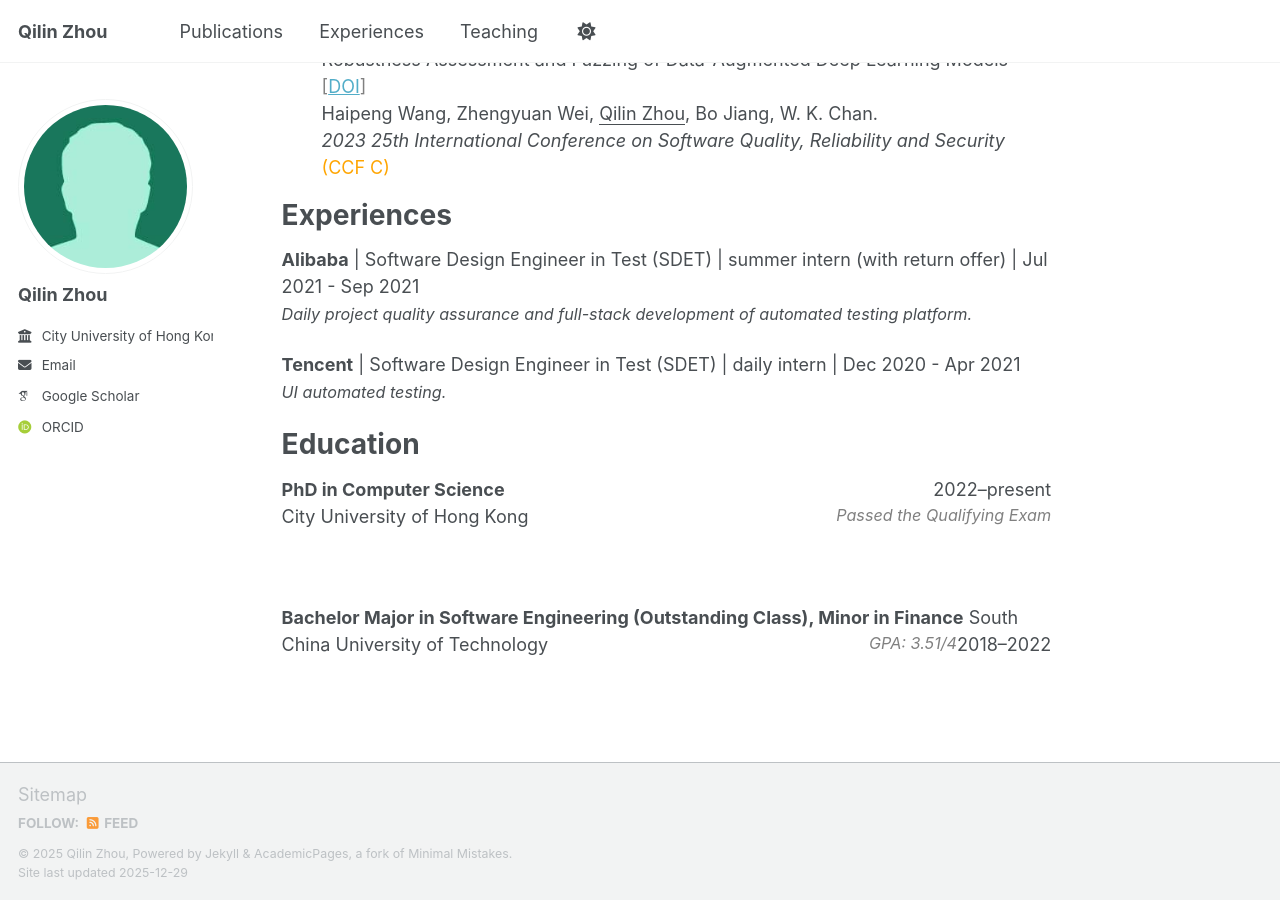
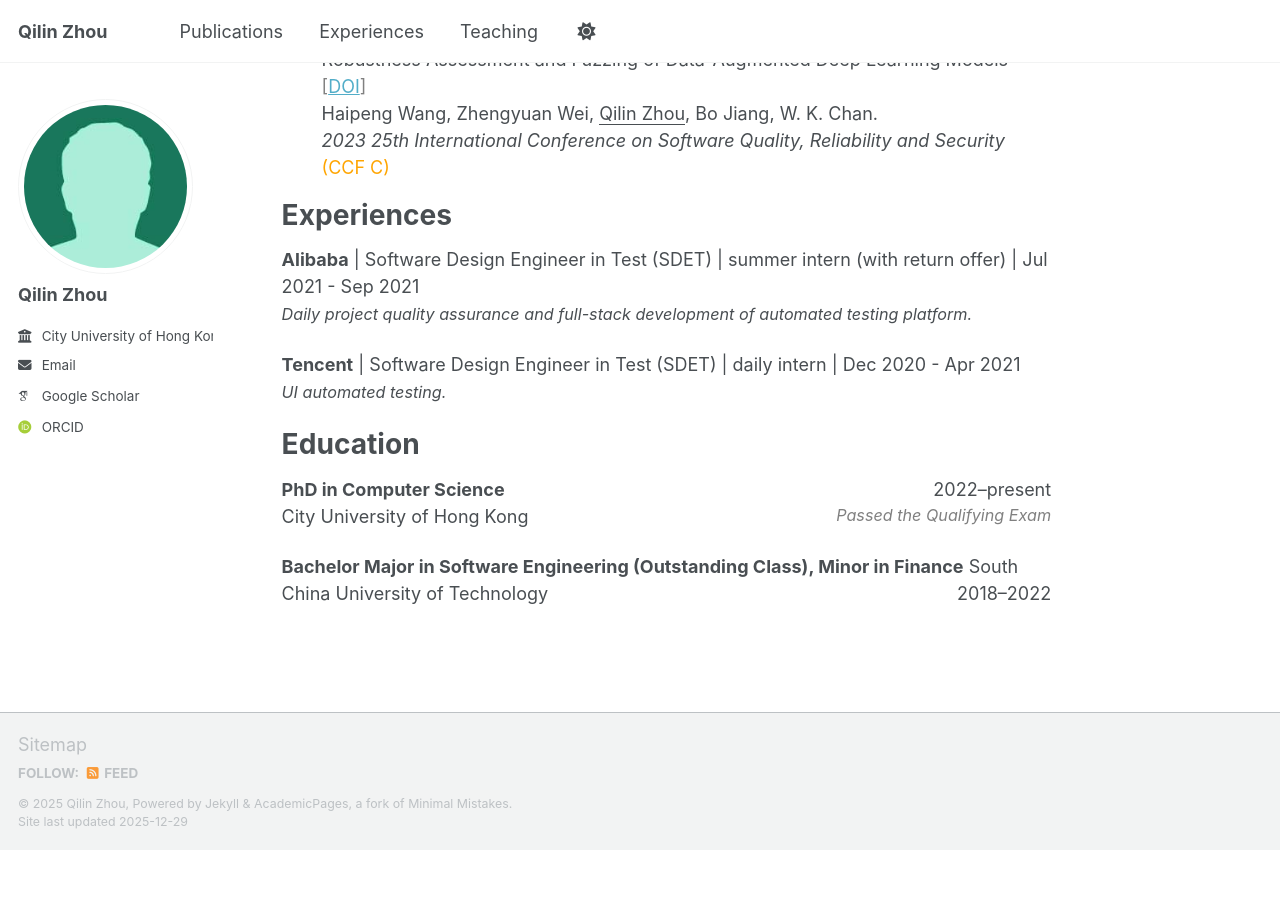
Before and after one commit to qilin-zhou/qilin-zhou.github.io, a Jekyll site: the page built from _pages/about.md, in a window 1280 px wide and 900 px high, scrolled down 1308 px. Built offline with Jekyll 4.4.1, drawn with Linux system fonts in a browser that asks for light colours; some web fonts are replaced; a script bundle is joined from its source files by our own code; library files that are not in the unit come from our copies; after the commit the page ends 2158 px from its top, so only the background shows below that.

Commit message:
Update about.md

```diff
--- a/_pages/about.md
+++ b/_pages/about.md
@@ -53,7 +53,6 @@ Education
 **PhD in Computer Science** <span style="float: right;">2022–present</span>
 City University of Hong Kong <span style="float: right; font-size: 90%; color: gray; font-style: italic;">Passed the Qualifying Exam</span>
 
-<br>
 
 **Bachelor Major in Software Engineering (Outstanding Class), Minor in Finance** <span style="float: right;">2018–2022</span>
-South China University of Technology <span style="float: right; font-size: 90%; color: gray; font-style: italic;">GPA: 3.51/4</span>
+South China University of Technology
```
